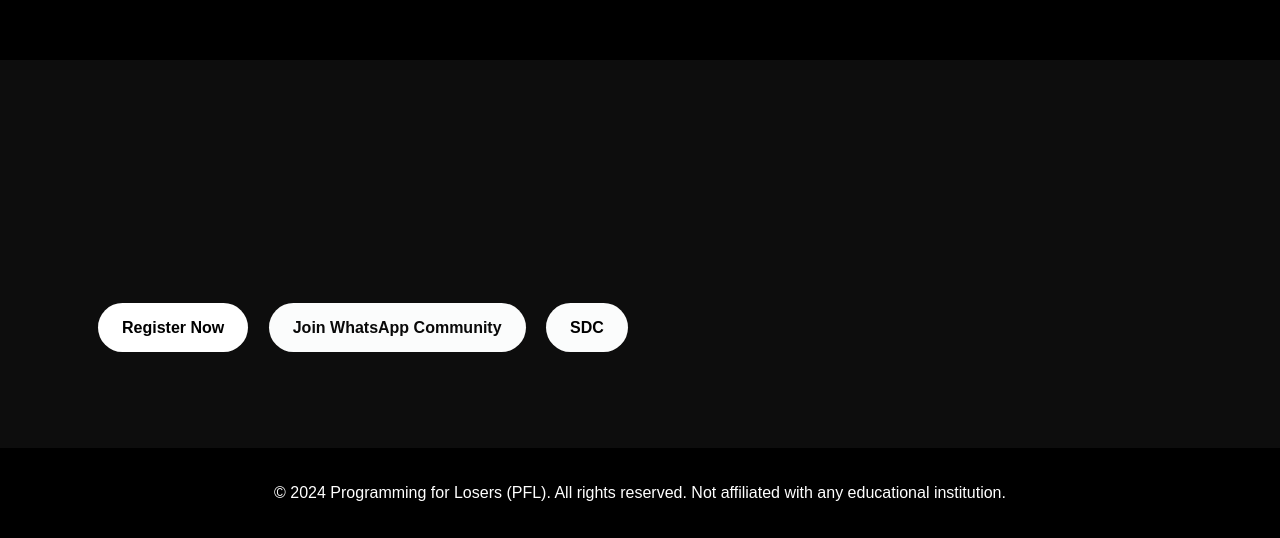
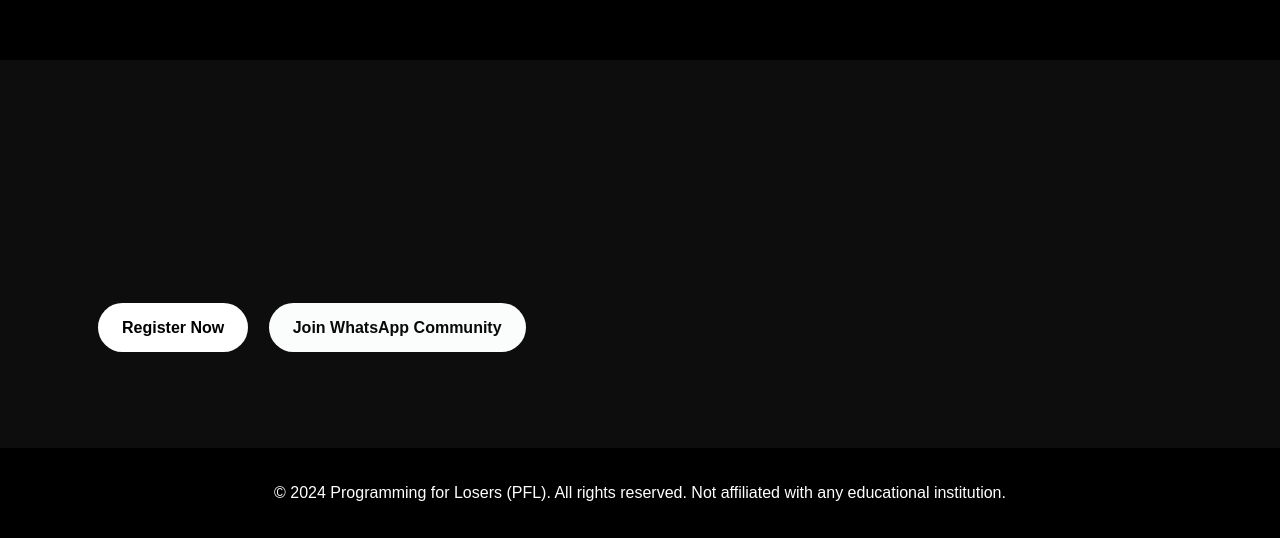
Before and after one commit to shaktisingh5580/PROGRAMING-FOR-LOOSERS-CLUB-, a plain HTML site: page index.html in a window 1280 px wide. Shown: the part 2882-3420 px from the top of the page. Drawn offline with nearby package versions, Linux system fonts and the light colour scheme; some packages are replaced by stand-ins of ours; animation ran at ten frames a second; a script that the page names is missing.

Commit message:
Update index.html

```diff
--- a/index.html
+++ b/index.html
@@ -383,7 +383,7 @@
                 <div class="button-group">
                     <a href="https://forms.gle/JFmPGDkyMmR75B4Q6" class="btn btn-register">Register Now</a>
                     <a href="https://chat.whatsapp.com/L6oZFQQv3sk7pzhheDDZDh" class="btn btn-whatsapp">Join WhatsApp Community</a>
-                    <a href="https://studentdeveloperclub.tech/?i=3" class="btn btn-sdc">SDC</a>
+
                 </div>
             </div>
         </section>
```
